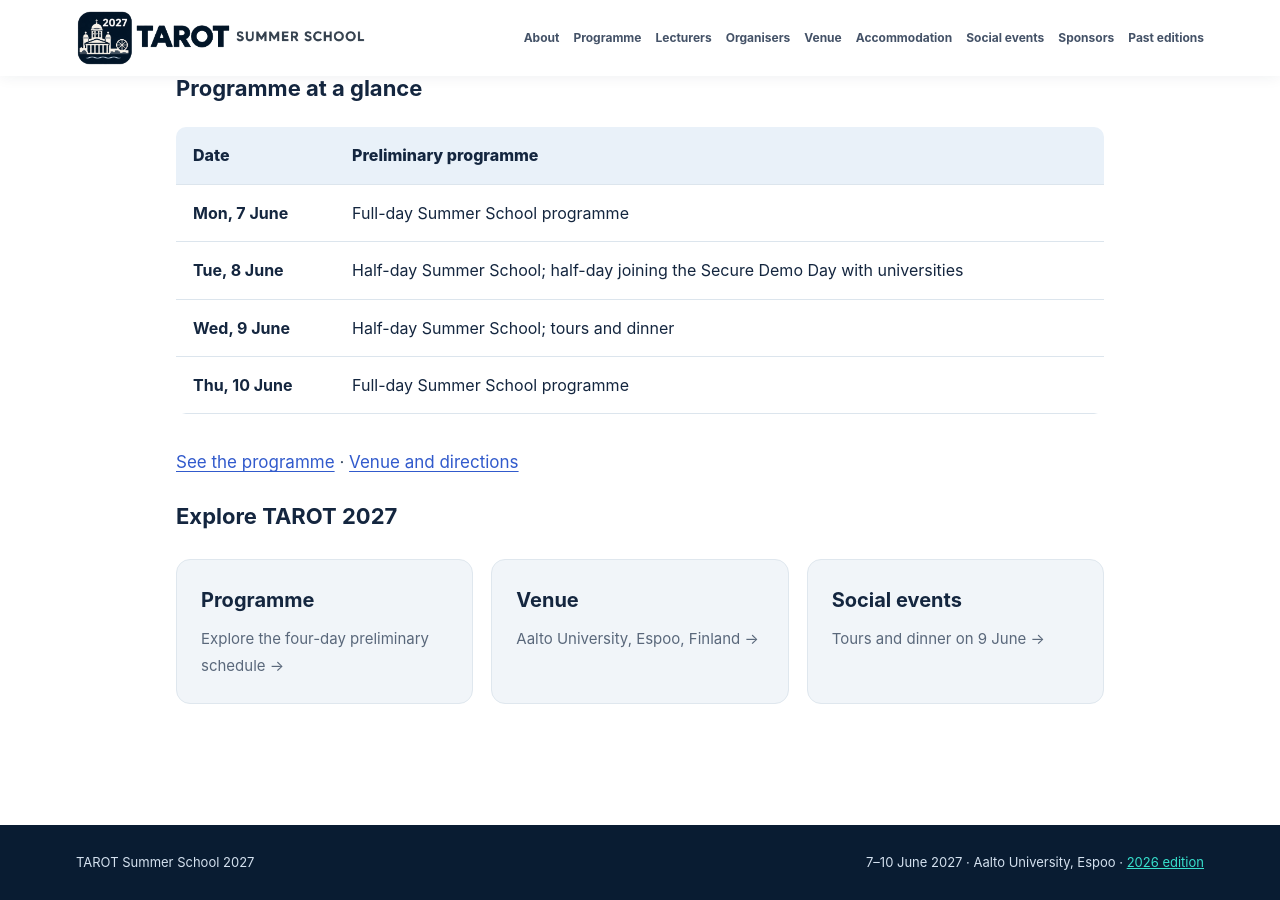
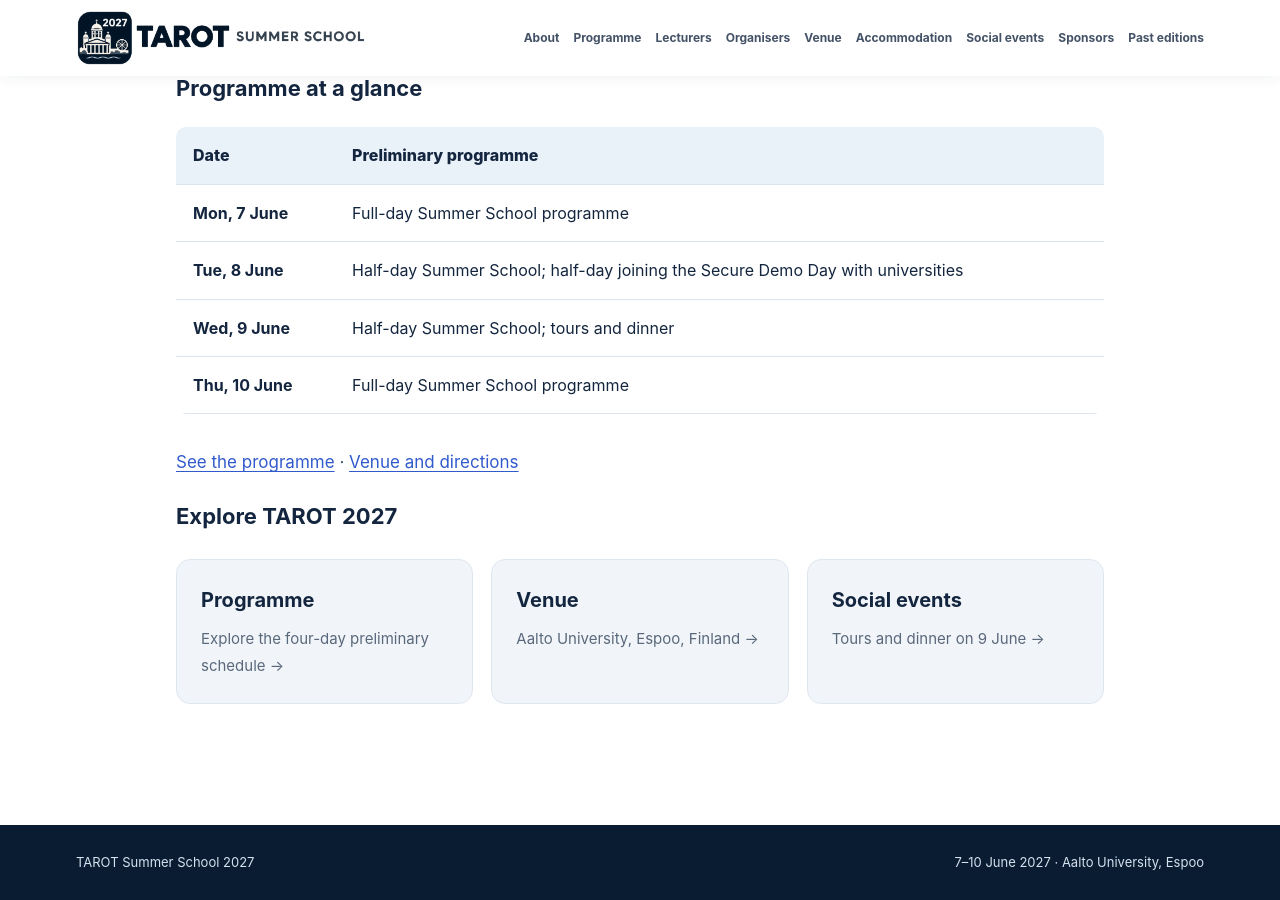
Before and after one commit to tarot27/tarot27.github.io, a Jekyll site: the page built from index.md, in a window 1280 px wide and 900 px high, scrolled down 1072 px. Built offline with Jekyll 4.4.1, drawn with Linux system fonts in a browser that asks for light colours; our own code applies the rules of GitHub Pages for plain Markdown files.

Commit message:
Update default.html

```diff
--- a/_layouts/default.html
+++ b/_layouts/default.html
@@ -43,6 +43,6 @@
 {{ content }}
 </div></section>
 </main>
-<footer><div class="wrap foot"><span>TAROT Summer School 2027</span><span>7–10 June 2027 · Aalto University, Espoo · <a href="https://tarot26.github.io/">2026 edition</a></span></div></footer>
+<footer><div class="wrap foot"><span>TAROT Summer School 2027</span><span>7–10 June 2027 · Aalto University, Espoo </span></div></footer>
 <script src="{{ '/assets/script.js' | relative_url }}" defer></script>
 </body></html>
```
